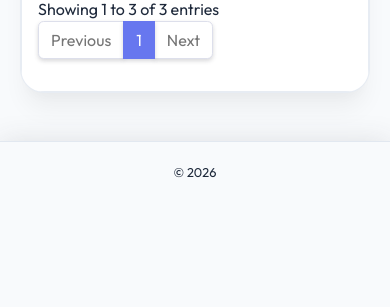
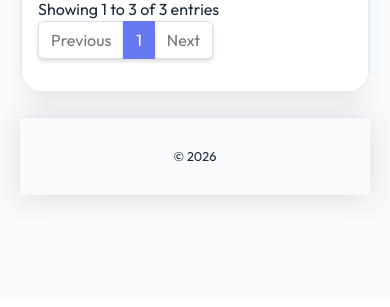
Before and after one commit to mallikarjun-athani/Student-Attendance-Management-System, a PHP site: the page made by Admin/createClass.php in a window 390 px wide. Shown: the part 1818-2125 px from the top of the page. After the commit the page ends 2028 px from the top, so only its background shows below. Run offline with PHP 8.4, Linux system fonts and the light colour scheme; the visitor is signed in with stand-in values (Sample User, id 1); data comes from the database, SQL or seed files in the repository; data that the repository does not hold is empty; a stand-in replaces the project's code that opens the database connection.

Commit message:
Fix mobile footer alignment: Remove extra div tags and force vertical flex layout on mobile

```diff
--- a/Admin/createClass.php
+++ b/Admin/createClass.php
@@ -206,7 +206,6 @@ if(isset($_POST['save'])){
                 </div>
               </div>
             </div>
-            </div>
           </div>
           <!--Row-->
 
--- a/Admin/createClassArms.php
+++ b/Admin/createClassArms.php
@@ -343,7 +343,6 @@ if(isset($_POST['save'])){
                 </div>
               </div>
             </div>
-            </div>
           </div>
           <!--Row-->
 
--- a/Admin/createClassTeacher.php
+++ b/Admin/createClassTeacher.php
@@ -370,7 +370,6 @@ if(isset($_POST['save'])){
                 </div>
               </div>
             </div>
-            </div>
           </div>
           <!--Row-->
 
--- a/Admin/createSessionTerm.php
+++ b/Admin/createSessionTerm.php
@@ -273,7 +273,6 @@ if(isset($_POST['save'])){
                 </div>
               </div>
             </div>
-            </div>
           </div>
           <!--Row-->
 
--- a/Admin/createStudents.php
+++ b/Admin/createStudents.php
@@ -290,7 +290,6 @@ if (isset($_GET['status'])) {
                 </div>
               </div>
             </div>
-            </div>
           </div>
           <!--Row-->
 
--- a/Admin/css/premium-admin.css
+++ b/Admin/css/premium-admin.css
@@ -480,6 +480,11 @@ h6,
         z-index: -1 !important;
     }
 
+    /* Force vertical layout to prevent broken HTML from pushing footer to the side */
+    #wrapper {
+        flex-direction: column !important;
+    }
+
     /* Force content to take full width */
     #content-wrapper {
         margin-left: 0 !important;
@@ -626,8 +631,14 @@ h6,
 
     /* Hide Desktop Sidebar elements on mobile if needed */
     .sticky-footer {
-        padding-bottom: 100px !important;
-        /* Space for bottom nav */
+        width: 100% !important;
+        background: #f8fafc !important;
+        padding: 2rem 0 !important;
+        border-top: 1px solid #e2e8f0 !important;
+        margin-top: auto !important;
+        position: relative !important;
+        clear: both !important;
+        display: block !important;
     }
 
     /* Form Alignment Polish for Mobile */
```
